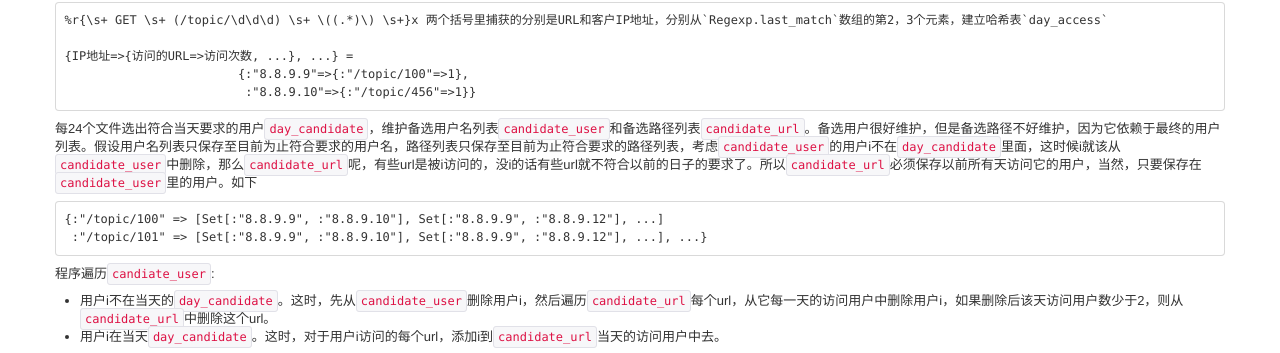
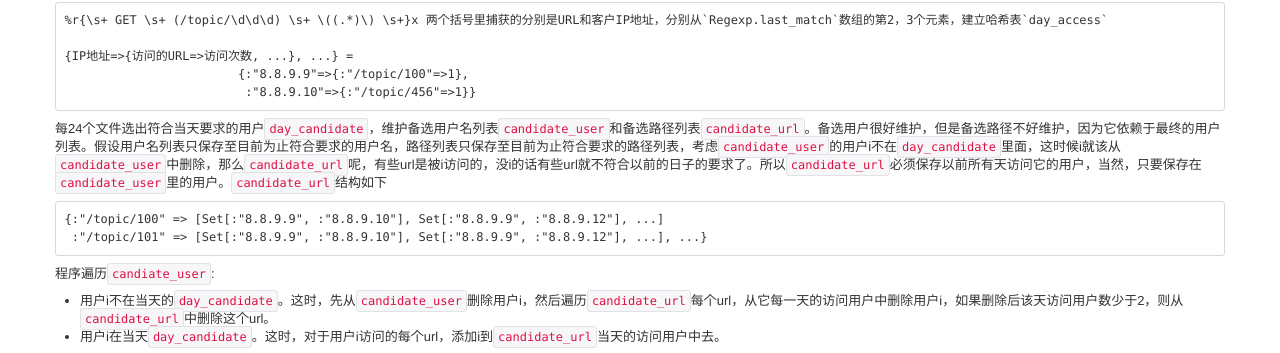
Before and after one commit to liyichao/liyichao.github.io, a Jekyll site: the page built from _posts/2013/2013-10-27-server-log-analysis.md, in a window 1280 px wide. Shown: the part 201-554 px from the top of the page. Built offline with Jekyll 4.4.1, drawn with Linux system fonts in a browser that asks for light colours; nearby versions of some CDN libraries; Markdown is read by kramdown in place of the engine named in the settings; comment, search, counter and statistics services are not loaded.

Commit message:
no comment

```diff
--- a/_posts/2013/2013-10-27-server-log-analysis.md
+++ b/_posts/2013/2013-10-27-server-log-analysis.md
@@ -18,7 +18,7 @@ tags: []
 	                         :"8.8.9.10"=>{:"/topic/456"=>1}}
 
 
-每24个文件选出符合当天要求的用户`day_candidate`，维护备选用户名列表`candidate_user`和备选路径列表`candidate_url`。备选用户很好维护，但是备选路径不好维护，因为它依赖于最终的用户列表。假设用户名列表只保存至目前为止符合要求的用户名，路径列表只保存至目前为止符合要求的路径列表，考虑`candidate_user`的用户i不在`day_candidate`里面，这时候i就该从`candidate_user`中删除，那么`candidate_url`呢，有些url是被i访问的，没i的话有些url就不符合以前的日子的要求了。所以`candidate_url`必须保存以前所有天访问它的用户，当然，只要保存在`candidate_user`里的用户。如下
+每24个文件选出符合当天要求的用户`day_candidate`，维护备选用户名列表`candidate_user`和备选路径列表`candidate_url`。备选用户很好维护，但是备选路径不好维护，因为它依赖于最终的用户列表。假设用户名列表只保存至目前为止符合要求的用户名，路径列表只保存至目前为止符合要求的路径列表，考虑`candidate_user`的用户i不在`day_candidate`里面，这时候i就该从`candidate_user`中删除，那么`candidate_url`呢，有些url是被i访问的，没i的话有些url就不符合以前的日子的要求了。所以`candidate_url`必须保存以前所有天访问它的用户，当然，只要保存在`candidate_user`里的用户。`candidate_url`结构如下
 
     {:"/topic/100" => [Set[:"8.8.9.9", :"8.8.9.10"], Set[:"8.8.9.9", :"8.8.9.12"], ...]
      :"/topic/101" => [Set[:"8.8.9.9", :"8.8.9.10"], Set[:"8.8.9.9", :"8.8.9.12"], ...], ...}
```
